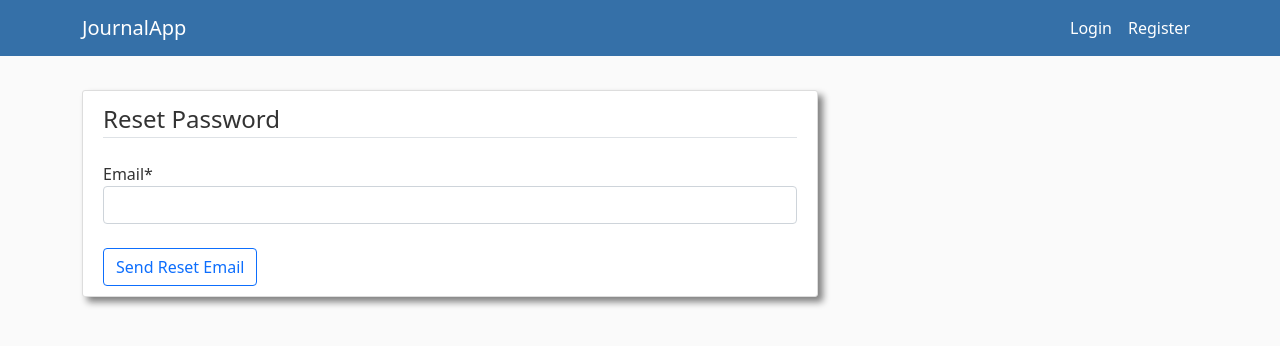
After one commit to JackPadalino/JournalApp, a Django app: page /users/password-reset/ in a window 1280 px wide. The commit adds this page. Shown: the top 346 px of the page. Run offline with Django 4.2, Linux system fonts and the light colour scheme; some libraries are stand-ins or nearby versions.

Commit message:
Added password rest
Users can now reset their passwords via email.

```diff
--- a/journalapp/settings.py
+++ b/journalapp/settings.py
@@ -132,3 +132,9 @@
 LOGIN_URL = 'login'
 MEDIA_ROOT = os.path.join(BASE_DIR,'media')
 MEDIA_URL = '/media/'
+EMAIL_BACKEND = 'django.core.mail.backends.smtp.EmailBackend'
+EMAIL_HOST = 'smtp.gmail.com'
+EMAIL_POST = 587
+EMAIL_USE_TLS = True
+EMAIL_HOST_USER = 'snerdapps@gmail.com'
+EMAIL_HOST_PASSWORD = 'rsftyavyfmrgwtdj'
--- a/users/templates/users/login.html
+++ b/users/templates/users/login.html
@@ -13,7 +13,10 @@
                 <button class="btn btn-outline-primary" type='submit'>Login</button>
             </div>
         </form>
-        <div class="border-top pt-3">
+        <div class='pt-3'>
+            <small class='text-muted'><a href='{% url "password_reset" %}'>Forgot password?</a></small>
+        </div>
+        <div class='pt-1'>
             <small class='text-muted'>Need an account? <a class='ml-2' href="{% url 'register' %}">Sign up now</a></small>
         </div>
     </div>
--- /dev/null
+++ b/users/templates/users/password_reset.html
@@ -0,0 +1,17 @@
+{% extends 'journal/base.html' %}
+{% load crispy_forms_tags %}
+{% block content %}
+    <div class="content-section">
+        <form method="POST">
+            {% csrf_token %}
+            <fieldset class="form-group">
+                <legend class="border-bottom mb-4">Reset Password</legend>
+                {{ form|crispy }}
+            </fieldset>
+            <br>
+            <div class='form-group'>
+                <button class="btn btn-outline-primary" type='submit'>Send Reset Email</button>
+            </div>
+        </form>
+    </div>
+{% endblock content %}
--- /dev/null
+++ b/users/templates/users/password_reset_done.html
@@ -0,0 +1,6 @@
+{% extends 'journal/base.html' %}
+{% block content %}
+    <div class='alert alert-success'>
+        An email has been sent with instructions to reset your password. Check your inbox!
+    </div>
+{% endblock content %}
--- a/users/urls.py
+++ b/users/urls.py
@@ -9,4 +9,8 @@ urlpatterns = [
     path('login/',auth_views.LoginView.as_view(template_name='users/login.html'),name='login'),
     path('logout/',auth_views.LogoutView.as_view(template_name='users/logout.html'),name='logout'),
     path('account/<int:pk>/delete/',UserDeleteView.as_view(),name='account-delete'),
+    path('password-reset/',auth_views.PasswordResetView.as_view(template_name='users/password_reset.html'),name='password_reset'),
+    path('password-reset/done/',auth_views.PasswordResetDoneView.as_view(template_name='users/password_reset_done.html'),name='password_reset_done'),
+    path('password-reset-confirm/<uidb64>/<token>/',auth_views.PasswordResetConfirmView.as_view(template_name='users/password_reset_confirm.html'),name='password_reset_confirm'),
+    path('password-reset-complete/',auth_views.PasswordResetCompleteView.as_view(template_name='users/password_reset_complete.html'),name='password_reset_complete'),
 ]
```
Also changed, not shown: users/templates/users/password_reset_complete.html (added, +7 -0 lines), users/templates/users/password_reset_confirm.html (added, +17 -0 lines), db.sqlite3.
